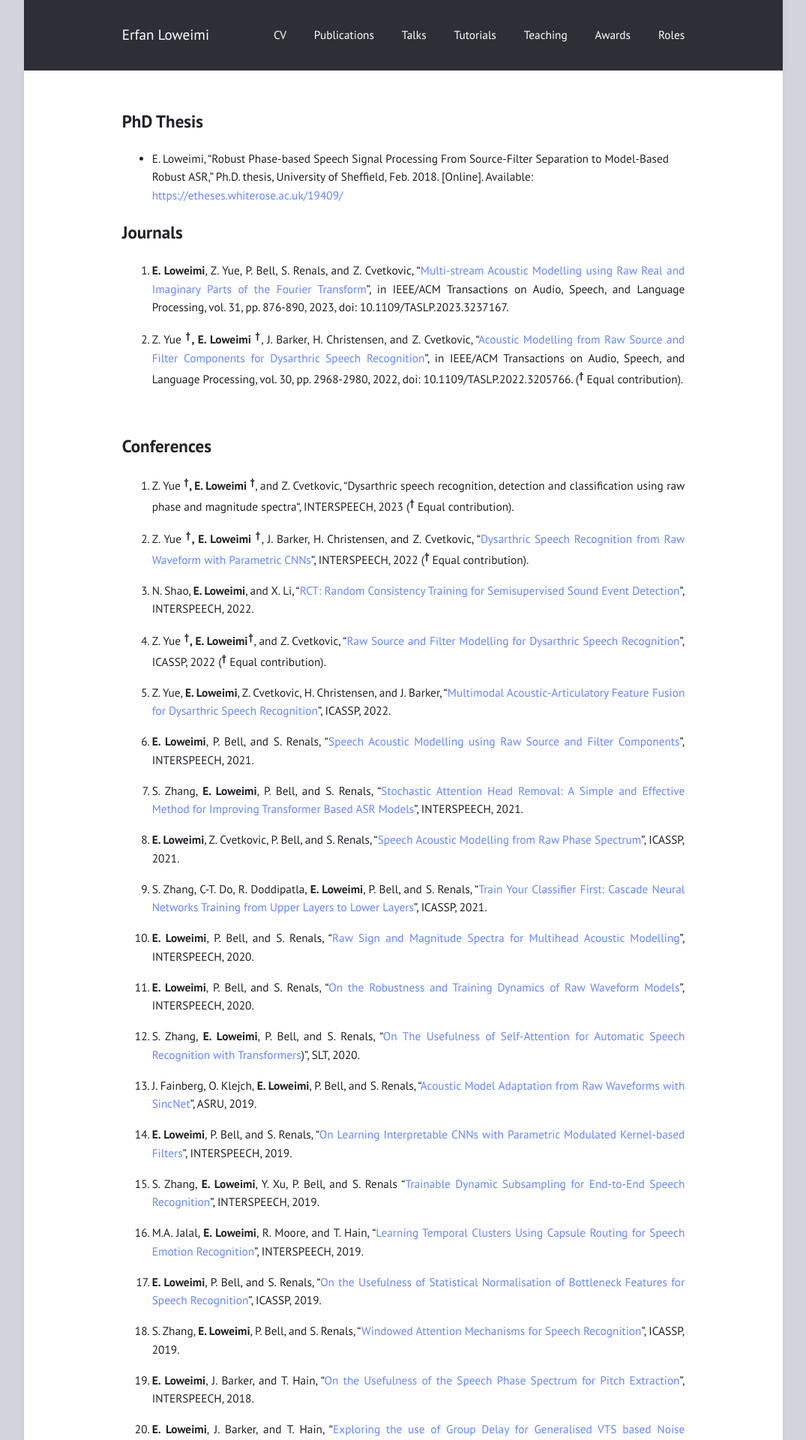
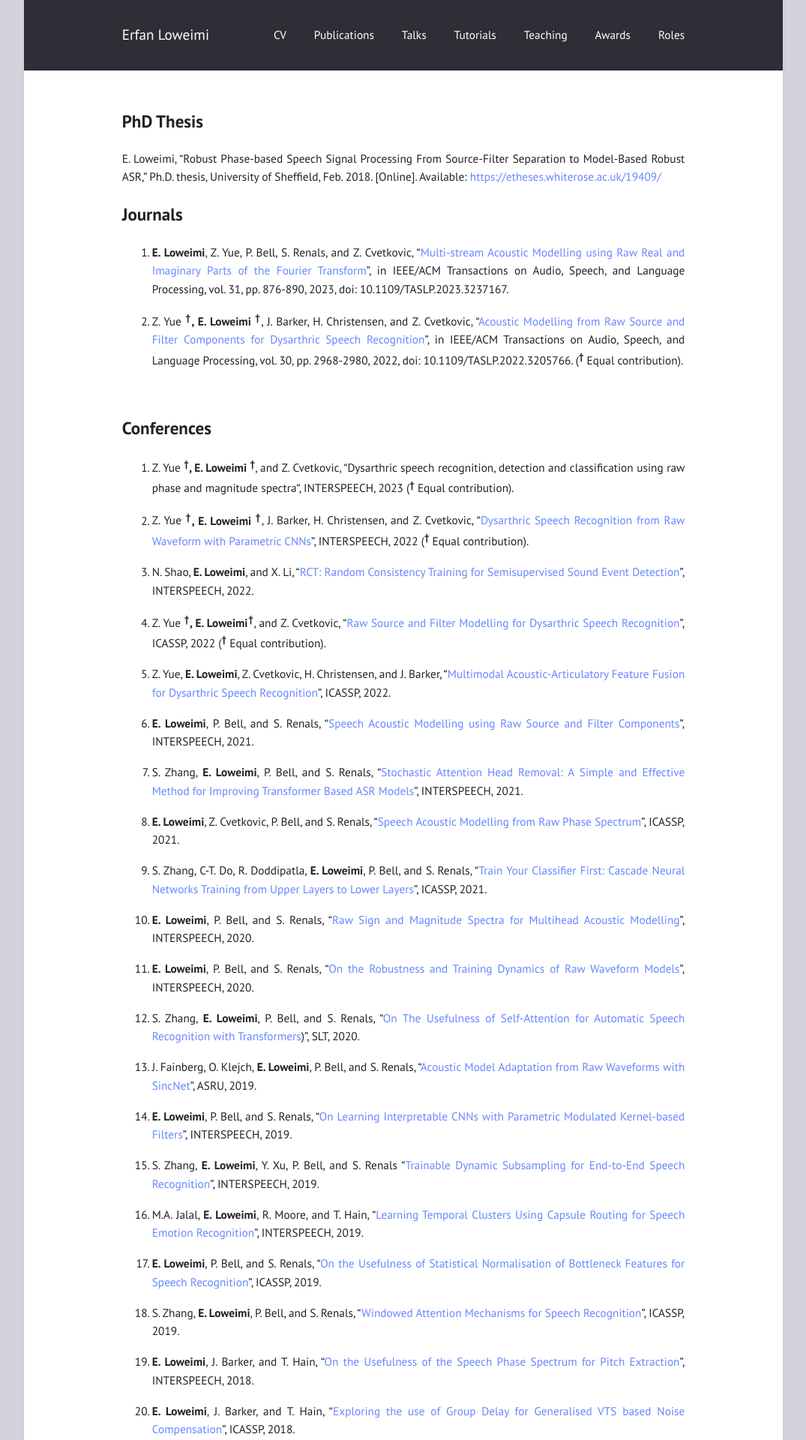
Before and after one commit to eloweimi/eloweimi.github.io, a Jekyll site: the page built from publications.md, in a window 1280 px wide. Shown: the top 1920 px of the page at 75% size, without its empty margins (102-1177 px from the left). Built offline with Jekyll 4.4.1, drawn with Linux system fonts in a browser that asks for light colours.

```diff
--- a/publications.md
+++ b/publications.md
@@ -4,7 +4,7 @@ title: ""
 ---
 
 ## PhD Thesis ##
-- E. Loweimi, "Robust Phase-based Speech Signal Processing From Source-Filter Separation to Model-Based Robust ASR," Ph.D. thesis, University of Sheffield, Feb. 2018. [Online]. Available: [https://etheses.whiterose.ac.uk/19409/](https://etheses.whiterose.ac.uk/19409/)
+E. Loweimi, "Robust Phase-based Speech Signal Processing From Source-Filter Separation to Model-Based Robust ASR," Ph.D. thesis, University of Sheffield, Feb. 2018. [Online]. Available: [https://etheses.whiterose.ac.uk/19409/](https://etheses.whiterose.ac.uk/19409/)
 
 
 ## Journals ##
```
